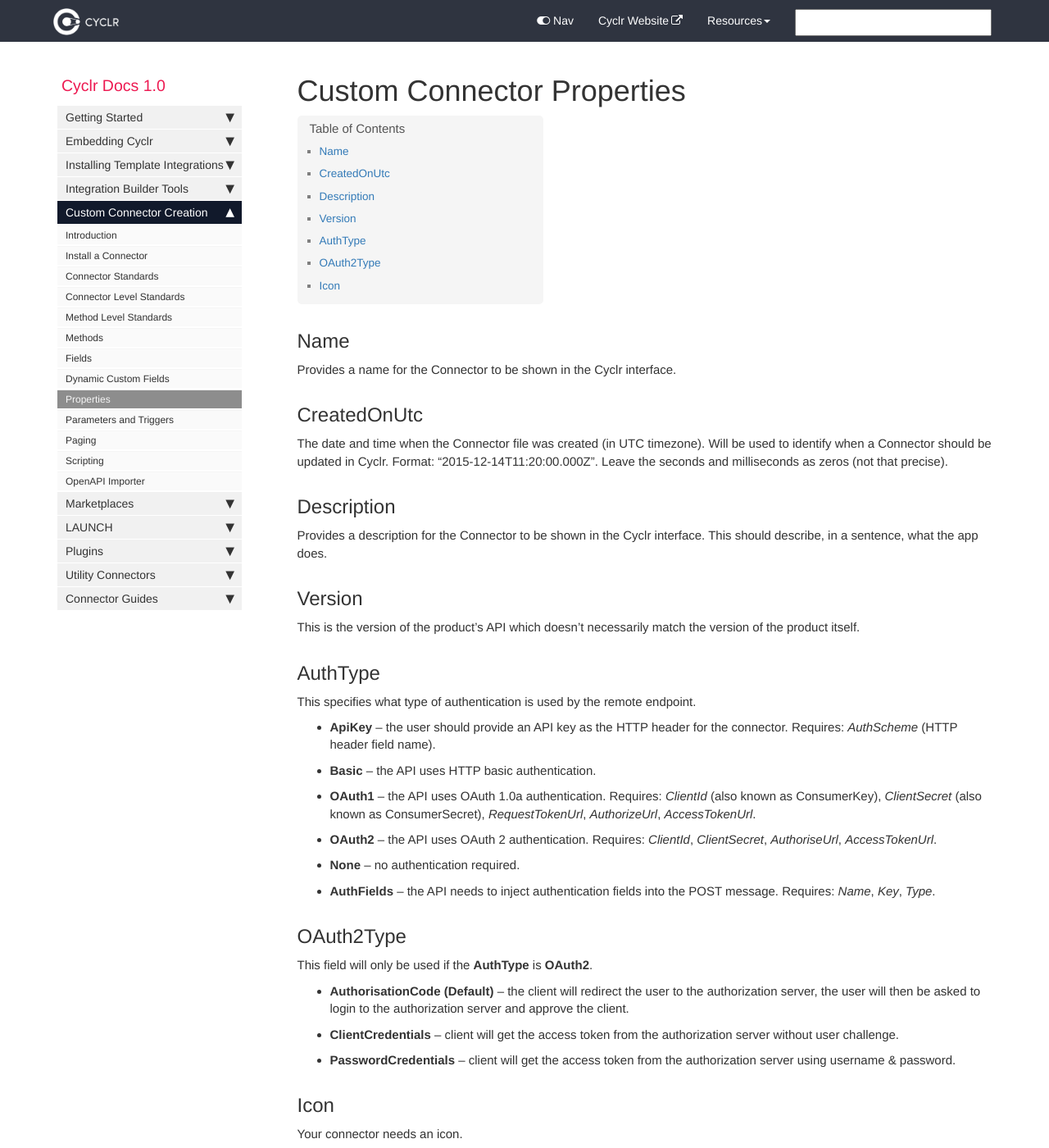
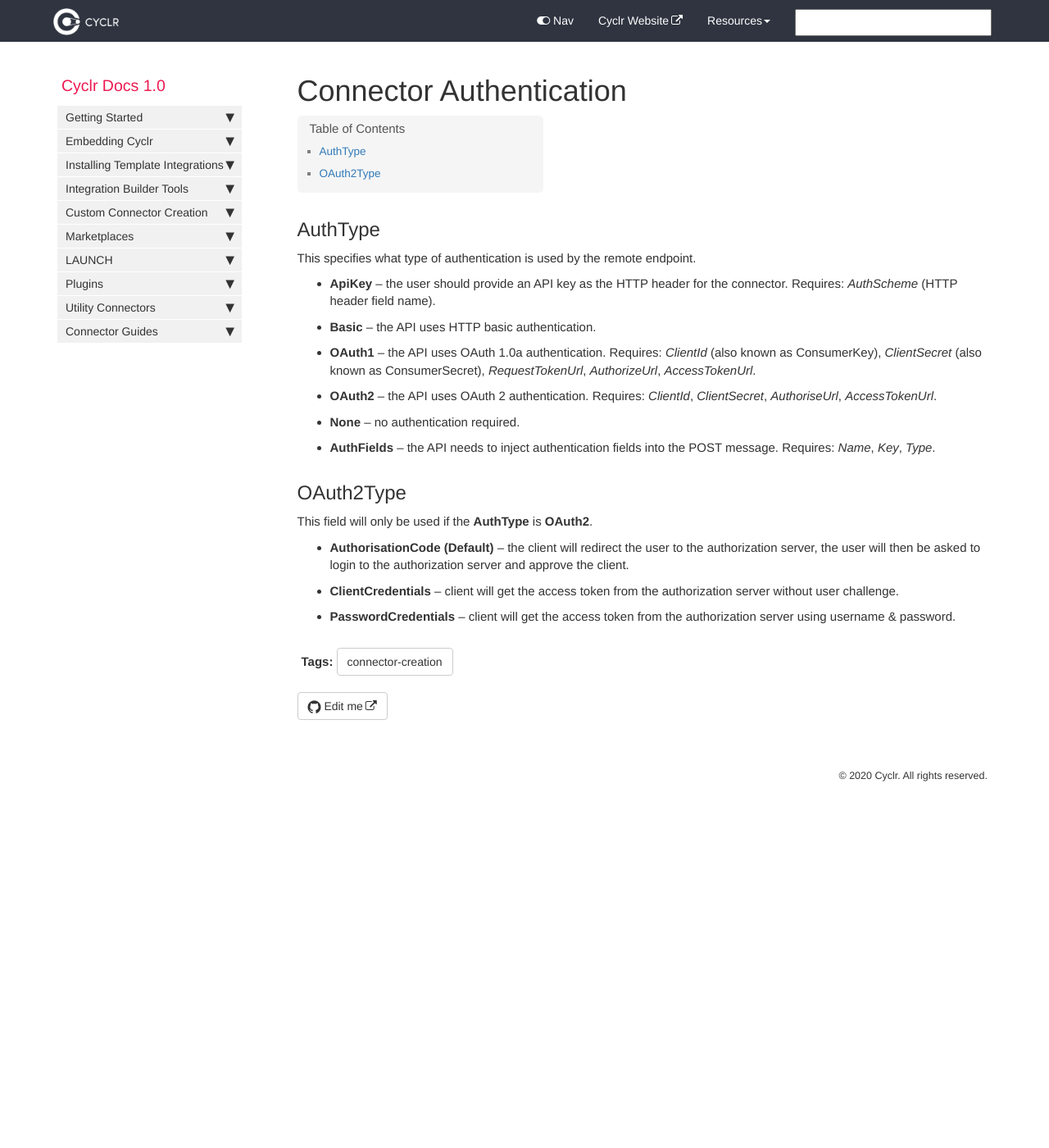
Before and after one commit to sneakysneak/docs, a Jekyll site: the page built from pages/custom-connectors/3-authentication.md, in a window 1280 px wide and 1400 px high. Shown: the whole window at 82% size. Built offline with Jekyll 4.4.1, drawn with Linux system fonts in a browser that asks for light colours; nearby versions of some CDN libraries; comment, search, counter and statistics services are not loaded; some of the changed text lies outside the part shown.

Commit message:
Update and rename properties.md to 3-authentication.md

```diff
--- a/pages/custom-connectors/properties.md
+++ b/pages/custom-connectors/3-authentication.md
@@ -1,29 +1,9 @@
 ---
-title: Custom Connector Properties
+title: Connector Authentication
 sidebar: cyclr_sidebar
-permalink: custom-connector-properties
+permalink: connector-authentication
 tags: [connector-creation]
 ---
-
-Name
-----
-
-Provides a name for the Connector to be shown in the Cyclr interface.
-
-CreatedOnUtc
-------------
-
-The date and time when the Connector file was created (in UTC timezone). Will be used to identify when a Connector should be updated in Cyclr. Format: “2015-12-14T11:20:00.000Z”. Leave the seconds and milliseconds as zeros (not that precise).
-
-Description
------------
-
-Provides a description for the Connector to be shown in the Cyclr interface. This should describe, in a sentence, what the app does.
-
-Version
--------
-
-This is the version of the product's API which doesn’t necessarily match the version of the product itself.
 
 AuthType
 --------
@@ -45,13 +25,3 @@ This field will only be used if the **AuthType **is **OAuth2**.
 *   **AuthorisationCode (Default)** – the client will redirect the user to the authorization server, the user will then be asked to login to the authorization server and approve the client.
 *   **ClientCredentials** – client will get the access token from the authorization server without user challenge.
 *   **PasswordCredentials** – client will get the access token from the authorization server using username & password.
-
-Icon
-----
-
-Your connector needs an icon.
-
-*   Minimum: square @ 256px x 256px
-*   24-bit PNG on a transparent background
-
-[Learn About Custom Connector Parameters & Triggers ](./custom-connectors-parameters-triggers)
```
